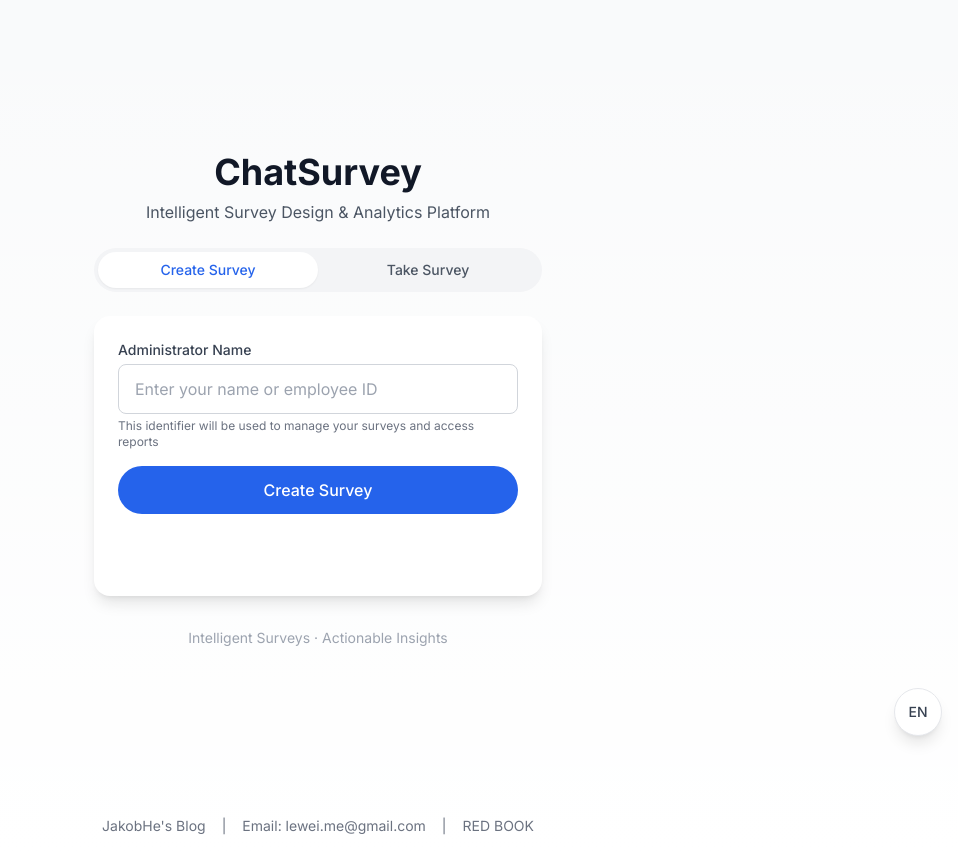
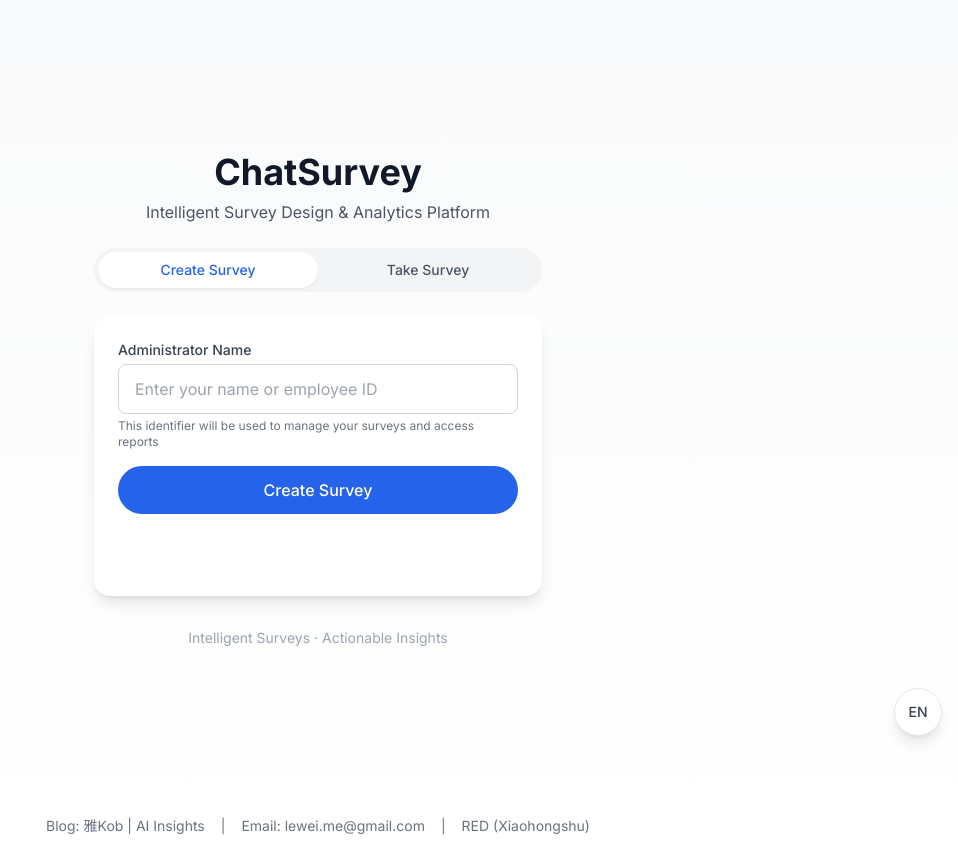
Before and after one commit to leweii/ct-online-survey, a Next.js app: page / in a window 1280 px wide. Shown: the whole page, without its empty margins (322-1280 px from the left). Built offline with nearby package versions, Linux system fonts and the light colour scheme.

Commit message:
style: update blog link text with full name
- EN: "Blog: 雅Kob | AI Insights"
- ZH: "博客：雅Kob | AI洞察"

Co-Authored-By: Claude Opus 4.5 <noreply@anthropic.com>

```diff
--- a/src/components/Footer.tsx
+++ b/src/components/Footer.tsx
@@ -7,12 +7,12 @@ export function Footer() {
 
   const labels = {
     en: {
-      blog: "JakobHe's Blog",
+      blog: "Blog: 雅Kob | AI Insights",
       email: "Email",
-      social: "RED BOOK",
+      social: "RED (Xiaohongshu)",
     },
     zh: {
-      blog: "博客",
+      blog: "博客：雅Kob | AI洞察",
       email: "邮箱",
       social: "小红书",
     },
```
